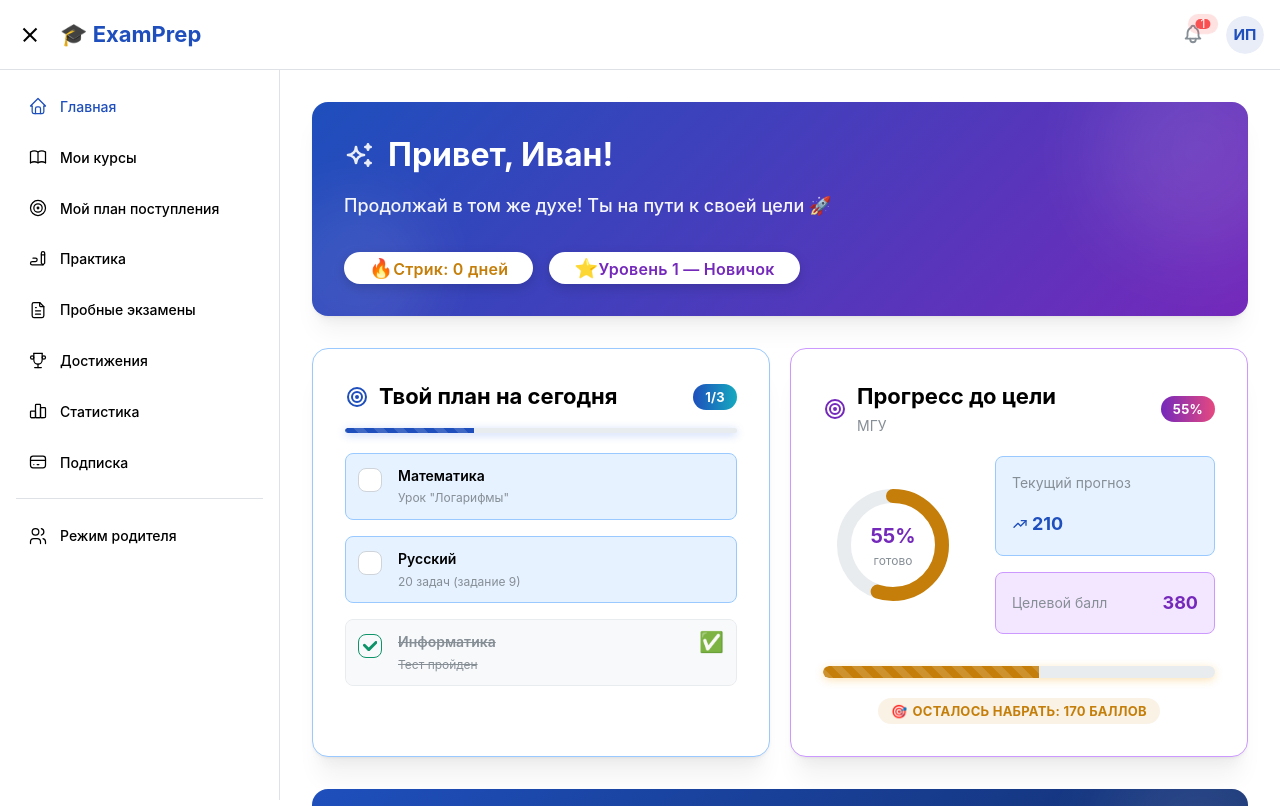
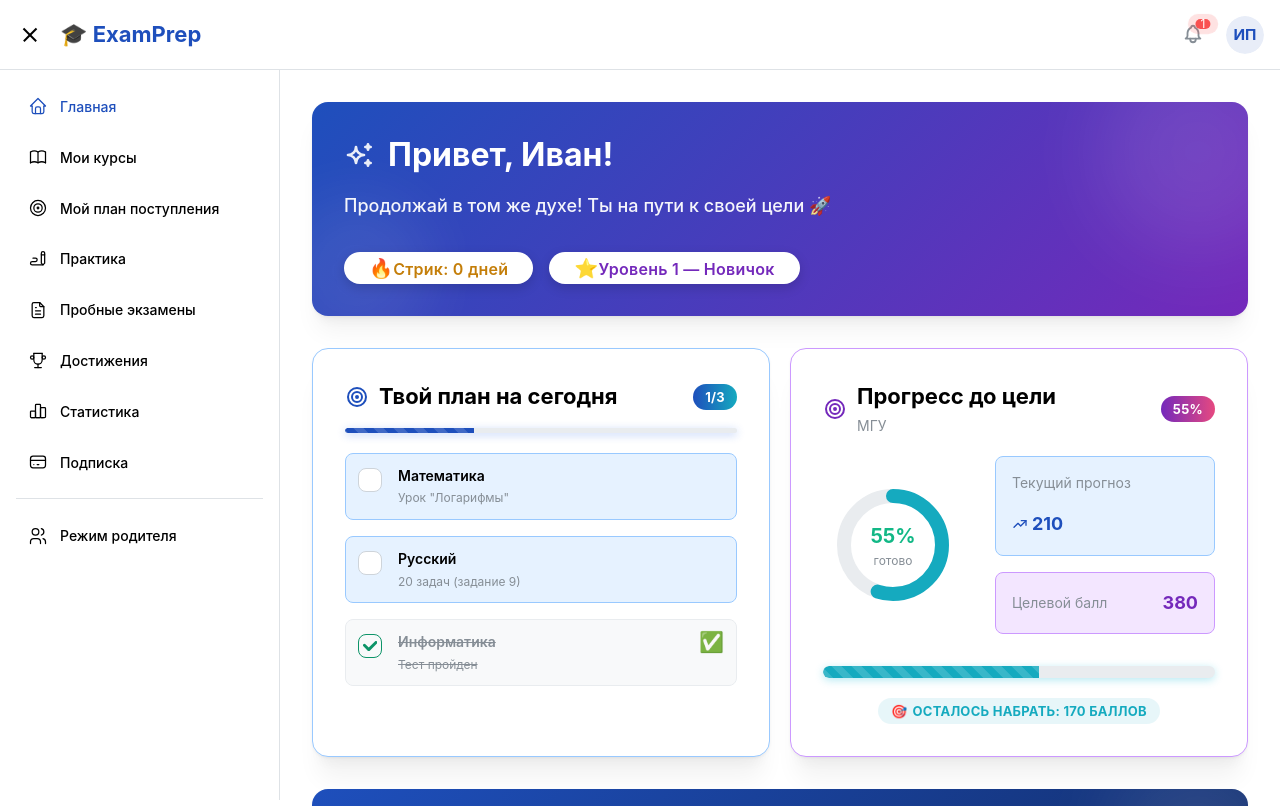
Before and after one commit to RichJsNomad/ExamPrep, a React (Vite) app: page /dashboard in a window 1280 px wide. Shown: the top 806 px of the page. Built offline with nearby package versions, Linux system fonts and the light colour scheme.

Commit message:
changed color of the diagram and progress bar

```diff
--- a/src/components/dashboard/GoalProgressCard.tsx
+++ b/src/components/dashboard/GoalProgressCard.tsx
@@ -60,12 +60,12 @@ export function GoalProgressCard({ universityName, currentScore, targetScore }:
           sections={[
             {
               value: progress,
-              color: progress >= 100 ? 'green' : progress >= 70 ? 'blue' : 'orange',
+              color: progress >= 100 ? 'green' : progress >= 70 ? 'teal' : 'cyan',
             },
           ]}
           label={
             <div style={{ textAlign: 'center' }}>
-              <Text size="xl" fw={700} c={progress >= 100 ? 'green' : 'purple'}>
+              <Text size="xl" fw={700} c={progress >= 100 ? 'green' : 'teal'}>
                 {progress}%
               </Text>
               <Text size="xs" c="dimmed">
@@ -122,15 +122,15 @@ export function GoalProgressCard({ universityName, currentScore, targetScore }:
         value={progress}
         size="lg"
         radius="xl"
-        color={progress >= 100 ? 'green' : progress >= 70 ? 'blue' : 'orange'}
+        color={progress >= 100 ? 'green' : progress >= 70 ? 'teal' : 'cyan'}
         animated={progress < 100}
         style={{
           boxShadow: `0 2px 8px ${
             progress >= 100
               ? 'rgba(16, 185, 129, 0.3)'
               : progress >= 70
-              ? 'rgba(37, 99, 235, 0.3)'
-              : 'rgba(245, 158, 11, 0.3)'
+              ? 'rgba(20, 184, 166, 0.3)'
+              : 'rgba(6, 182, 212, 0.3)'
           }`,
         }}
       />
@@ -141,7 +141,7 @@ export function GoalProgressCard({ universityName, currentScore, targetScore }:
             Цель достигнута!
           </Badge>
         ) : (
-          <Badge size="lg" variant="light" color="orange" leftSection="🎯">
+          <Badge size="lg" variant="light" color="cyan" leftSection="🎯">
             Осталось набрать: {remaining} баллов
           </Badge>
         )}
```
